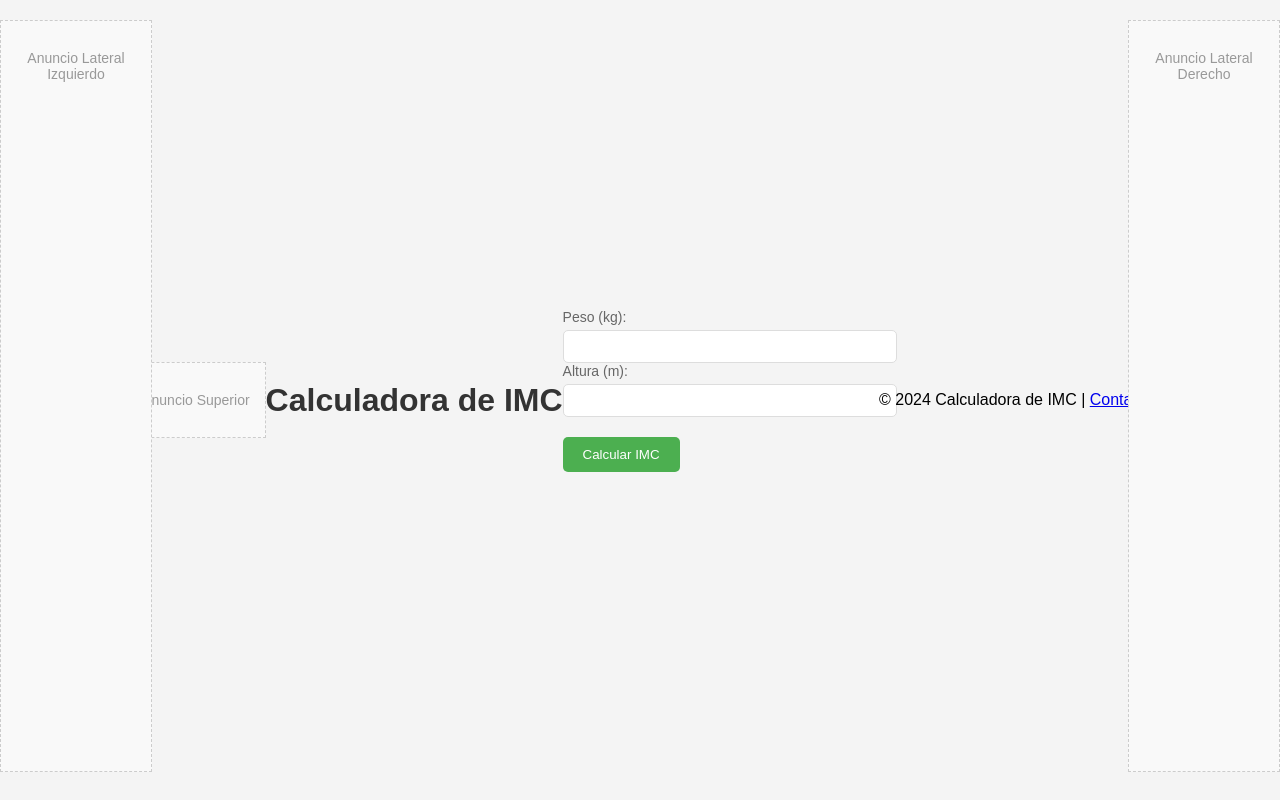
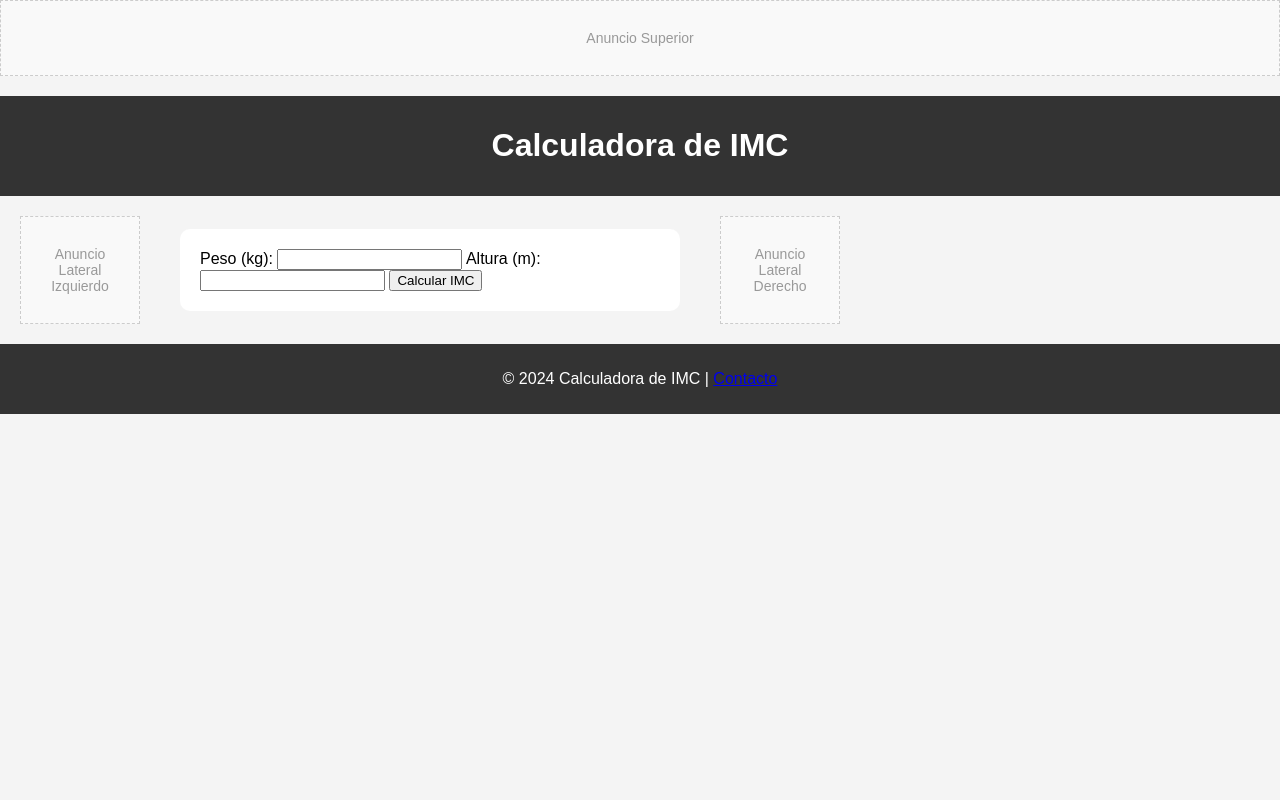
Before and after one commit to OscarTorres04/Calc, a plain HTML site: page index.html in a window 1280 px wide. Drawn offline with Linux system fonts and the light colour scheme.

Commit message:
Update estyle.css

```diff
--- a/estyle.css
+++ b/estyle.css
@@ -1,68 +1,34 @@
+* {
+    box-sizing: border-box;
+}
+
 body {
     font-family: Arial, sans-serif;
     background-color: #f4f4f4;
-    display: flex;
-    justify-content: center;
-    align-items: center;
-    height: 100vh;
     margin: 0;
-    position: relative;
+    padding: 0;
+}
+
+header {
+    background-color: #333;
+    color: white;
+    padding: 10px 0;
+    text-align: center;
 }
 
 .main-container {
     display: flex;
-    justify-content: center;
-    align-items: center;
+    flex-direction: column; /* Cambiado a columna por defecto para móviles */
+    align-items: center; /* Centra el contenido horizontalmente */
 }
 
-.container {
+.content-container {
     background-color: white;
     padding: 20px;
     border-radius: 10px;
-    box-shadow: 0 4px 8px rgba(0, 0, 0, 0.2);
-    text-align: center;
-    max-width: 400px;
-}
-
-h1 {
-    color: #333;
-}
-
-.form-group {
-    margin: 10px 0;
-}
-
-label {
-    display: block;
-    font-size: 14px;
-    color: #666;
-}
-
-input[type="number"] {
-    width: 100%;
-    padding: 8px;
-    border: 1px solid #ddd;
-    border-radius: 5px;
-    margin-top: 5px;
-}
-
-button {
-    background-color: #4CAF50;
-    color: white;
-    padding: 10px 20px;
-    border: none;
-    border-radius: 5px;
-    cursor: pointer;
-    margin-top: 20px;
-}
-
-button:hover {
-    background-color: #45a049;
-}
-
-#result {
-    margin-top: 20px;
-    color: #333;
+    margin: 20px;
+    width: 90%; /* Ajusta el ancho para móviles */
+    max-width: 500px; /* Ancho máximo para dispositivos más grandes */
 }
 
 .ad-space {
@@ -72,19 +38,38 @@ button:hover {
     text-align: center;
     font-size: 14px;
     color: #999;
+    width: 100%; /* Ancho completo para anuncios */
+}
+
+.top-ad {
+    margin-bottom: 20px;
 }
 
 .side-ad {
-    position: fixed;
-    top: 20px;
-    width: 120px;
-    height: 90%;
+    width: 100%; /* Ancho completo para anuncios laterales */
+    margin: 20px 0; /* Espaciado vertical */
 }
 
-.left-ad {
-    left: 0;
+footer {
+    text-align: center;
+    padding: 10px 0;
+    background-color: #333;
+    color: white;
 }
 
-.right-ad {
-    right: 0;
+/* Media Queries para Responsividad */
+@media (min-width: 600px) {
+    .main-container {
+        flex-direction: row; /* Cambia a fila en pantallas más grandes */
+    }
+
+    .content-container {
+        flex: 1; /* Ocupa el espacio restante */
+        margin: 20px; /* Mantiene el margen */
+    }
+
+    .left-ad, .right-ad {
+        width: 120px; /* Ancho fijo para anuncios laterales */
+        margin: 20px; /* Margen entre el contenido y los anuncios */
+    }
 }
```
